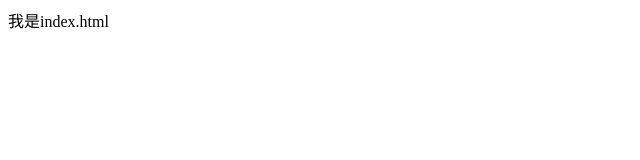
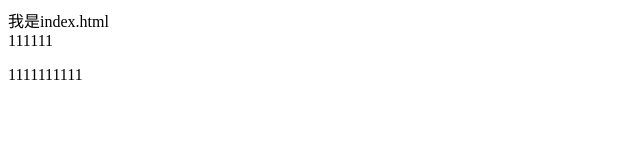
Before and after one commit to Mgz-max/git-demo, a plain HTML site: page index.html in a window 1280 px wide. Shown: the whole page, without its empty margins (0-640 px from the left). Drawn offline with Linux system fonts and the light colour scheme.

Commit message:
A程序员第二次提交

```diff
--- a/index.html
+++ b/index.html
@@ -8,5 +8,7 @@
 </head>
 <body>
     <div>我是index.html</div>
+    <span>111111</span>
+    <p>1111111111</p>
 </body>
 </html>
```
